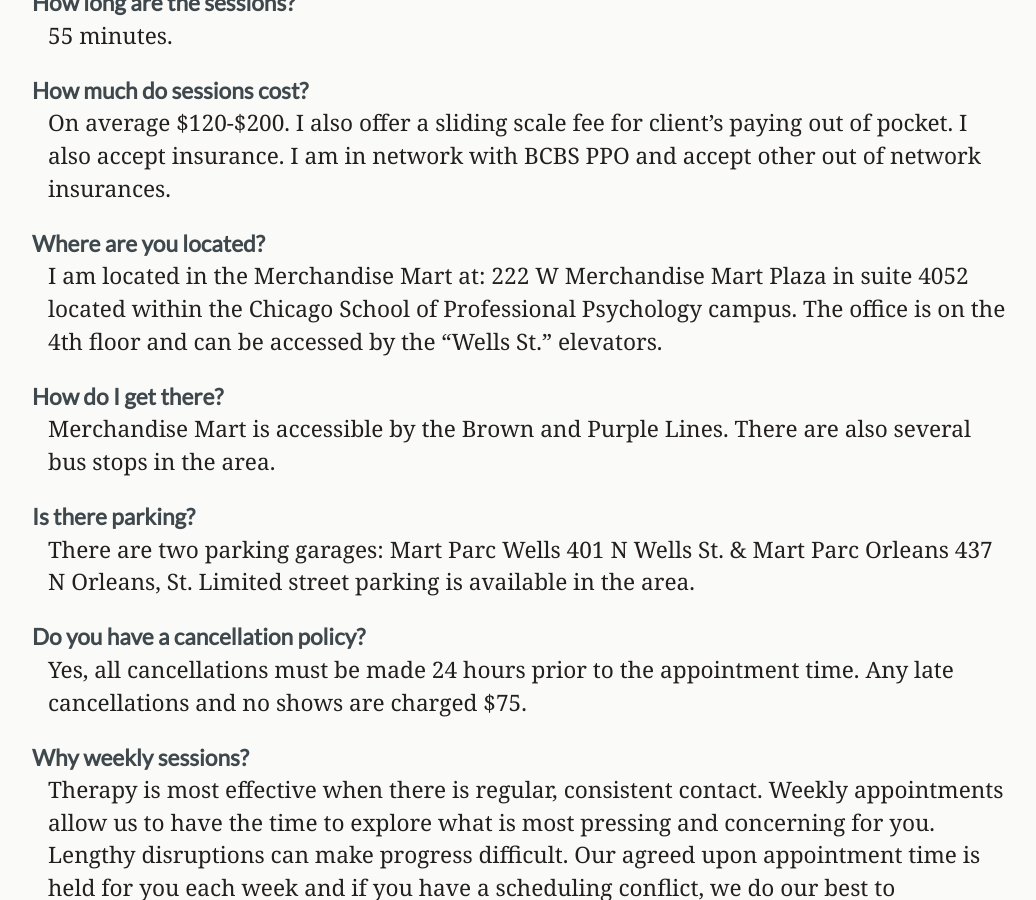
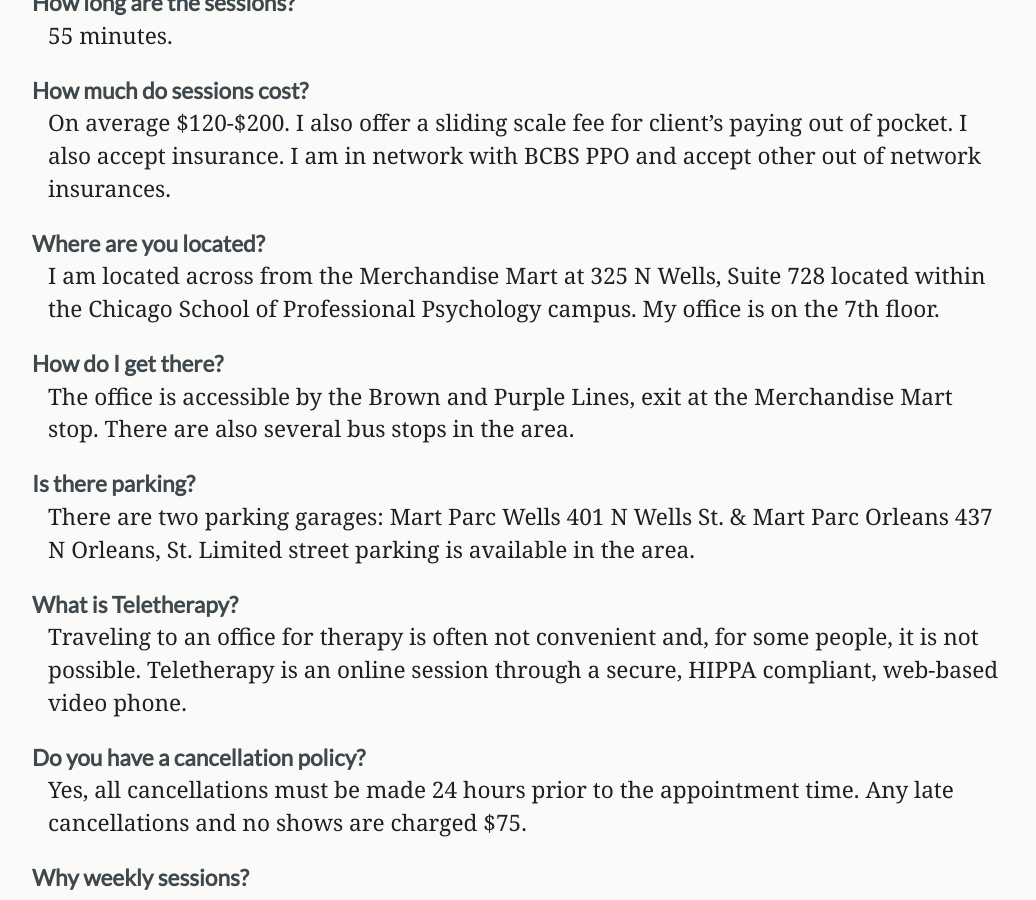
Before and after one commit to billHinderman/steph-jekyll, a Jekyll site: the page built from faq.md, in a window 1280 px wide and 900 px high, scrolled down 546 px. Shown: the whole window, without its empty margins (112-1148 px from the left). Built offline with Jekyll 4.4.1, drawn with Linux system fonts in a browser that asks for light colours; some web fonts are replaced.

Commit message:
office changes

```diff
--- a/faq.md
+++ b/faq.md
@@ -15,15 +15,18 @@ On average $120-$200. I also offer a sliding scale fee for client’s paying out
 
 ### Where are you located?
 
-I am located in the Merchandise Mart at: 222 W Merchandise Mart Plaza in suite 4052 located within the Chicago School of Professional Psychology campus. The office is on the 4th floor and can be accessed by the “Wells St.” elevators.
+I am located across from the Merchandise Mart at 325 N Wells, Suite 728 located within the Chicago School of Professional Psychology campus. My office is on the 7th floor.
 
 ### How do I get there?
 
-Merchandise Mart is accessible by the Brown and Purple Lines. There are also several bus stops in the area.
+The office is accessible by the Brown and Purple Lines, exit at the Merchandise Mart stop. There are also several bus stops in the area.
 
 ### Is there parking?
 
 There are two parking garages: Mart Parc Wells 401 N Wells St. & Mart Parc Orleans 437 N Orleans, St. Limited street parking is available in the area.
+
+### What is Teletherapy?
+Traveling to an office for therapy is often not convenient and, for some people, it is not possible. Teletherapy is an online session through a secure, HIPPA compliant, web-based video phone.
 
 ### Do you have a cancellation policy?
 
```
Also changed, not shown: approaches.md (+2 -1 lines), getting_started.md (+1 -1 lines).
